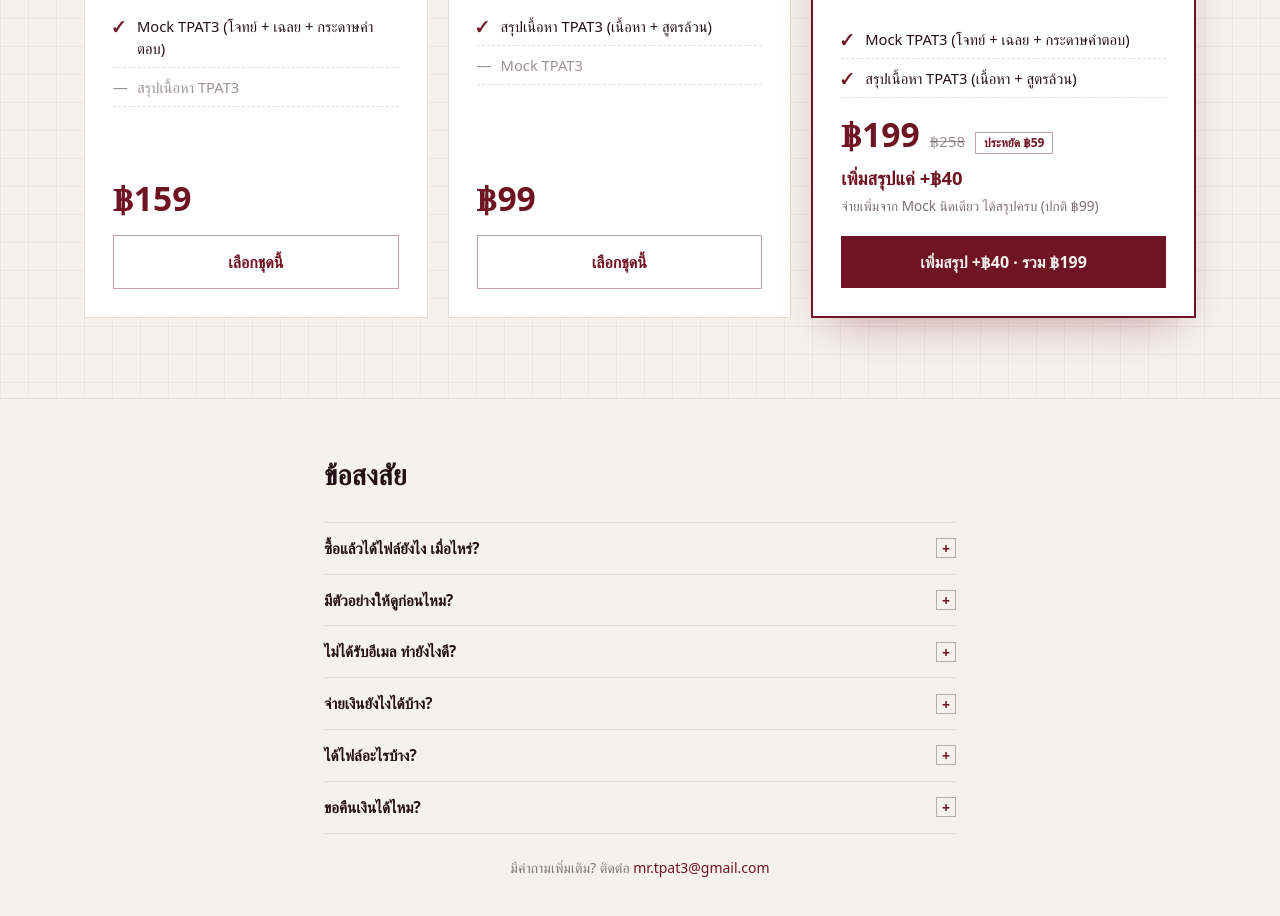
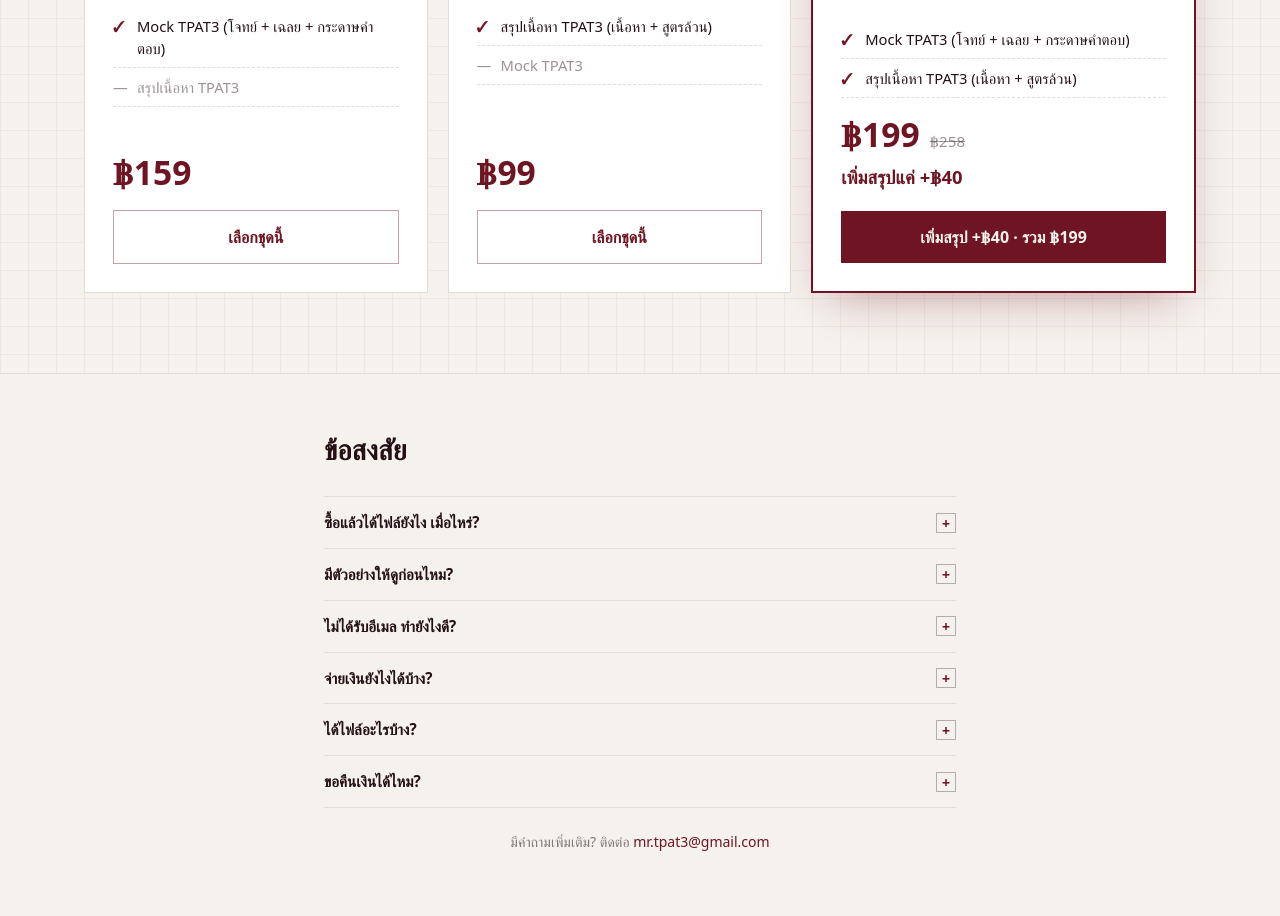
Before and after one commit to Koeieieiiei/Claude-automation, a Next.js app: page / in a window 1280 px wide. Shown: the part 2680-3596 px from the top of the page. Built offline with nearby package versions, Linux system fonts and the light colour scheme; no server answers; a web font is replaced by a local one.

Commit message:
Trim hot bundle: drop reassurance line and save badge
Keep 199 + compare-at strikethrough + the "+40" line; remove the
"pay a bit more" subtext and the "save 59" badge per request.

Co-Authored-By: Claude Opus 4.8 (1M context) <noreply@anthropic.com>

```diff
--- a/app/page.tsx
+++ b/app/page.tsx
@@ -467,19 +467,11 @@ function BundleCard({
               ฿{product.price.toLocaleString()}
             </span>
             {product.compareAt && (
-              <>
-                <span className="text-[0.95rem] text-ink/45 line-through">฿{product.compareAt.toLocaleString()}</span>
-                <span className="border border-maroon/40 px-2 py-0.5 font-label text-xs font-bold text-maroon">
-                  ประหยัด ฿{save.toLocaleString()}
-                </span>
-              </>
+              <span className="text-[0.95rem] text-ink/45 line-through">฿{product.compareAt.toLocaleString()}</span>
             )}
           </div>
           <p className="mt-2.5 font-display text-[1.15rem] font-bold text-maroon">
             เพิ่มสรุปแค่ +฿{upsell.toLocaleString()}
-          </p>
-          <p className="mt-1 text-[0.85rem] text-ink/60">
-            จ่ายเพิ่มจาก Mock นิดเดียว ได้สรุปครบ (ปกติ ฿{PRODUCTS.sum4.price.toLocaleString()})
           </p>
         </div>
       ) : (
```
